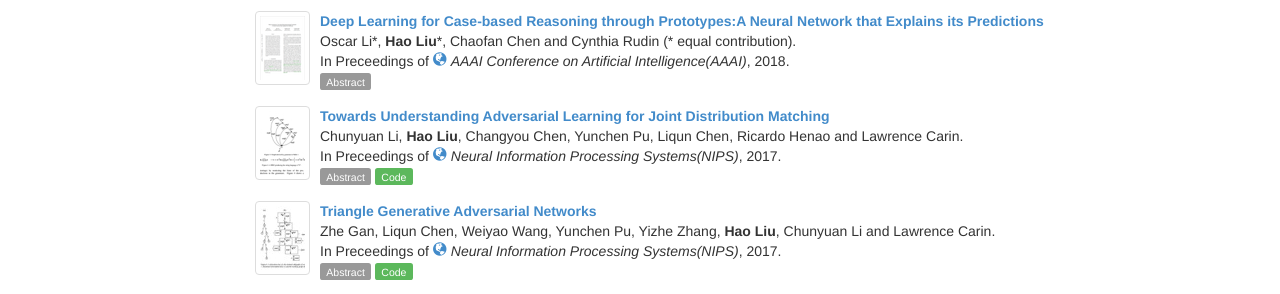
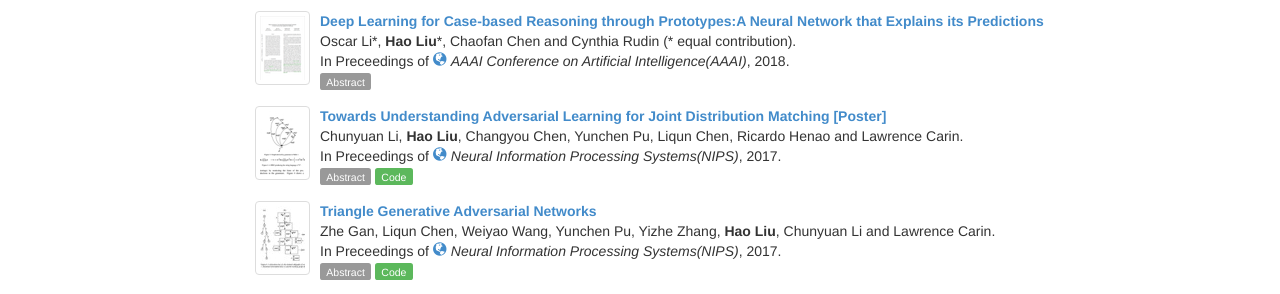
Before and after one commit to tspbfs/tspbfs.github.io, a Jekyll site: the page built from index.html, in a window 1280 px wide. Shown: the part 1140-1434 px from the top of the page. Built offline with Jekyll 4.4.1, drawn with Linux system fonts in a browser that asks for light colours.

Commit message:
Update _config.yml

```diff
--- a/_config.yml
+++ b/_config.yml
@@ -41,7 +41,7 @@ papers:
     year: 2017
     paper-type: inproceedings
     img: prgg
-    title: <a href="https://arxiv.org/pdf/1709.01215.pdf"> Towards Understanding Adversarial Learning for Joint Distribution Matching </a>
+    title: <a href="https://arxiv.org/pdf/1709.01215.pdf"> Towards Understanding Adversarial Learning for Joint Distribution Matching </a> <a href="./papers/alice_poster.pdf">  [Poster]  </a>
     authors: Chunyuan Li, <b>Hao Liu</b>, Changyou Chen, Yunchen Pu, Liqun Chen, Ricardo Henao and Lawrence Carin
     booktitle:  Neural Information Processing Systems(NIPS)
     booktitle-url: https://nips.cc
```
